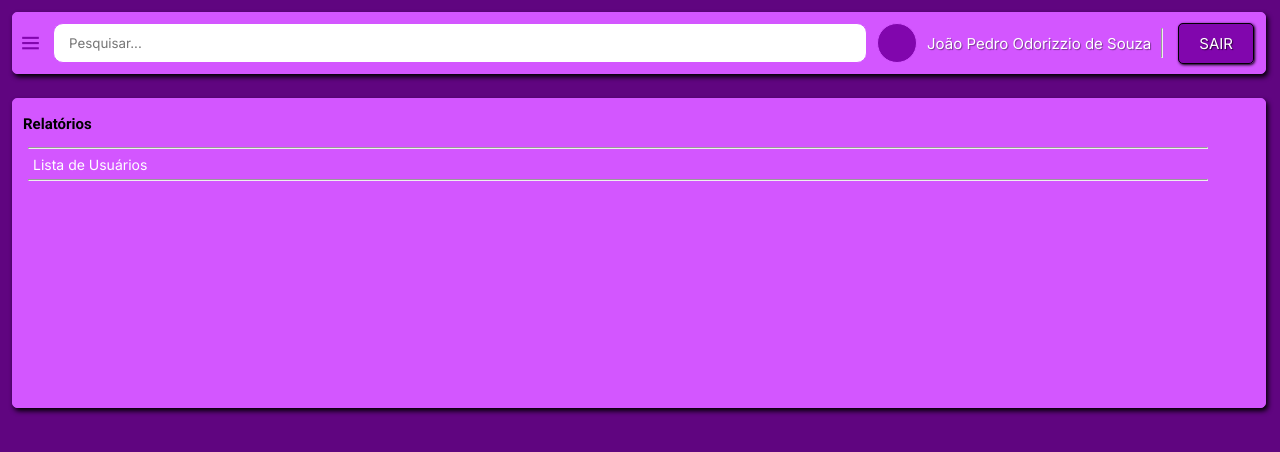
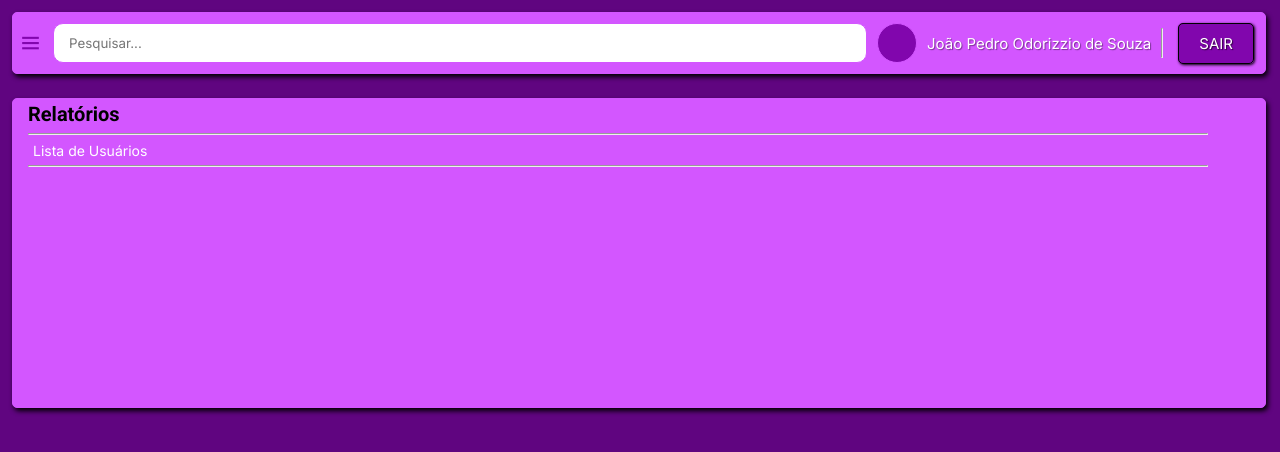
Before and after one commit to Pedro200231/projeto-ocatt, a plain HTML site: page relatorio.html in a window 1280 px wide. Drawn offline with nearby package versions, Linux system fonts and the light colour scheme.

Commit message:
alterei o span#h1 do relatório

```diff
--- a/estilos/fontes.css
+++ b/estilos/fontes.css
@@ -44,7 +44,7 @@ header > span{
 }
 /*-----------------------------------------------------------------------*/
 /*MAIN*/
-main > div > span#h1{
+main span#h1{
     font-size: 20px;
     font-weight: 700;
     font-family: 'Roboto', sans-serif;
--- a/relatorio.css
+++ b/relatorio.css
@@ -4,7 +4,6 @@
     margin: 0;
     padding: 0;
     box-sizing: border-box;
-    font-family: 'Inter', sans-serif;
 }
 body{
     display: flex;
@@ -25,15 +24,9 @@ nav > div{
 }
 
 div > span#h1{
-    font-weight: 700;
-    font-size: 40px;
-    line-height: 48.41px;
     margin-left: 15px;
 }
 div > span#h2{
-    font-weight: 400;
-    font-size: 13px;
-    line-height: 21.06px;
     margin-left: 15px;
 }
 nav > p{
@@ -108,20 +101,16 @@ main{
     margin: 12px;
     border-radius: 5px;
 }
-main h1{
-    font-size: 18px;
-    font-weight: 700;
-    font-family: 'Roboto', sans-serif;
-    line-height: 21.09px;
+    span#h1{
     margin-left: 5px;
     margin-top: 10px;
-    margin-bottom: 12px;
 }
 main hr{
     width: 95%;
     margin-left: 10px;
 }
 main hr#hr1{
+    margin-top: 8px;
     margin-bottom: 5px;
 }
 main hr#hr2{
--- a/relatorio.html
+++ b/relatorio.html
@@ -53,7 +53,9 @@
             <span><a href="index.html" class="botao">SAIR</a></span>
         </header>
         <main>
-            <h1>Relatórios</h1>
+                <span id="h1">
+                    Relatórios
+                </span>
             <hr id="hr1">
             <a href="listadeusuario.html"><span id="lista">Lista de Usuários</span></a>
             <hr id="hr2">
```
